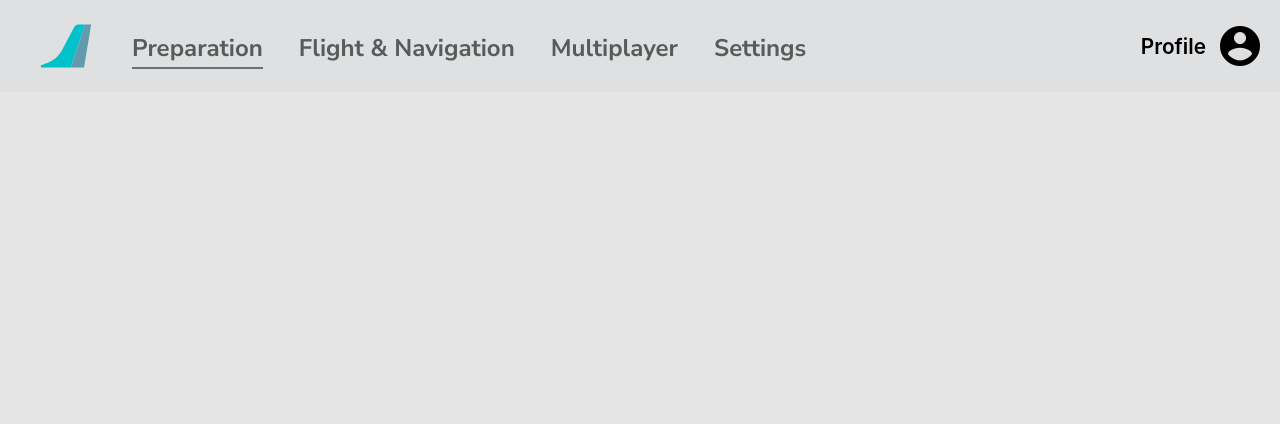
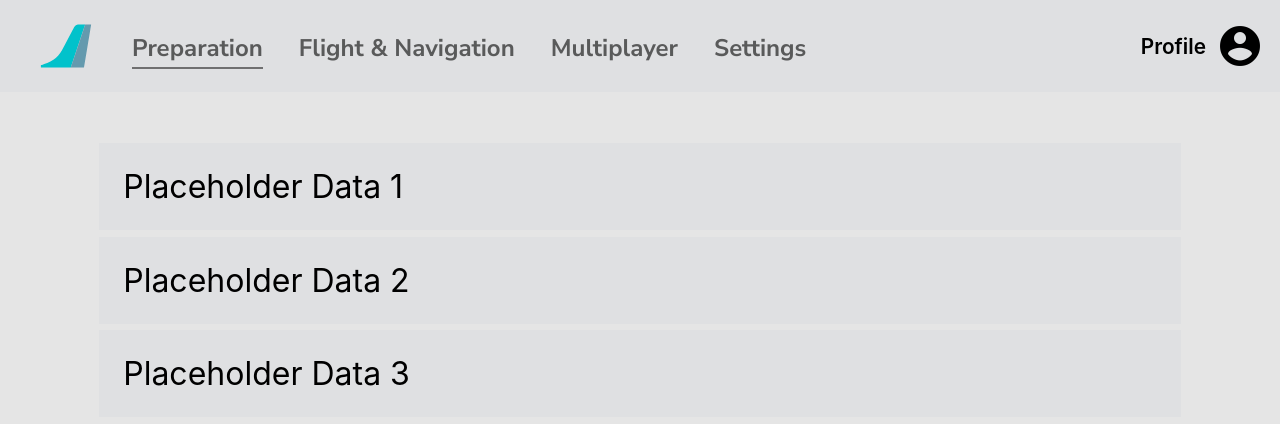
Before and after one commit to flybywiresim/efb, a React (Create React App) app: page /Settings in a window 1280 px wide. Shown: the top 424 px of the page. Built offline with nearby package versions, Linux system fonts and the light colour scheme.

Commit message:
Settings mock up implemented

```diff
--- a/src/App.scss
+++ b/src/App.scss
@@ -44,7 +44,6 @@
   flex-direction: row;
   justify-content: flex-start;
   align-items: center;
-  grid-template-columns: 90.5% 8.5%;
 
   #Tabs {
     display: flex;
@@ -262,5 +261,17 @@
 }
 
 .Settings {
+  display: flex;
+  flex-direction: column;
+  margin: 3em 6em;
+  align-items: flex-start;
 
+  .SettingsItem {
+    display: flex;
+    font-size: 2em;
+    margin: 0.1em;
+    padding: 0.75em;
+    width: 95%;
+    background: var(--cardBackground);
+  }
 }
--- a/src/Settings.js
+++ b/src/Settings.js
@@ -4,8 +4,14 @@ class Settings extends React.Component {
     render() {
         return (
             <div className="Settings">
-                <div id="SettingsItem1">
-
+                <div id="SettingsItem1" className="SettingsItem">
+                    <p>Placeholder Data 1</p>
+                </div>
+                <div id="SettingsItem2" className="SettingsItem">
+                    <p>Placeholder Data 2</p>
+                </div>
+                <div id="SettingsItem3" className="SettingsItem">
+                    <p>Placeholder Data 3</p>
                 </div>
             </div>
         );
```
